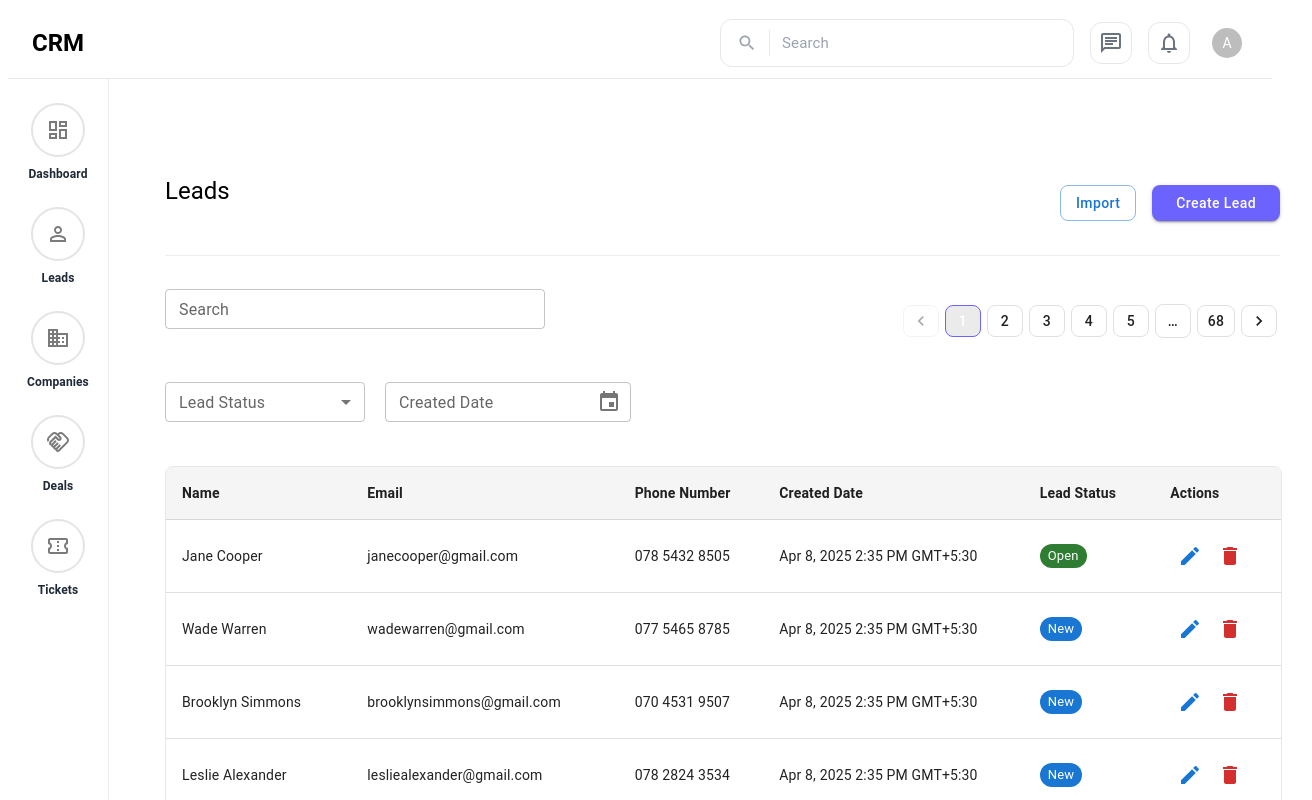
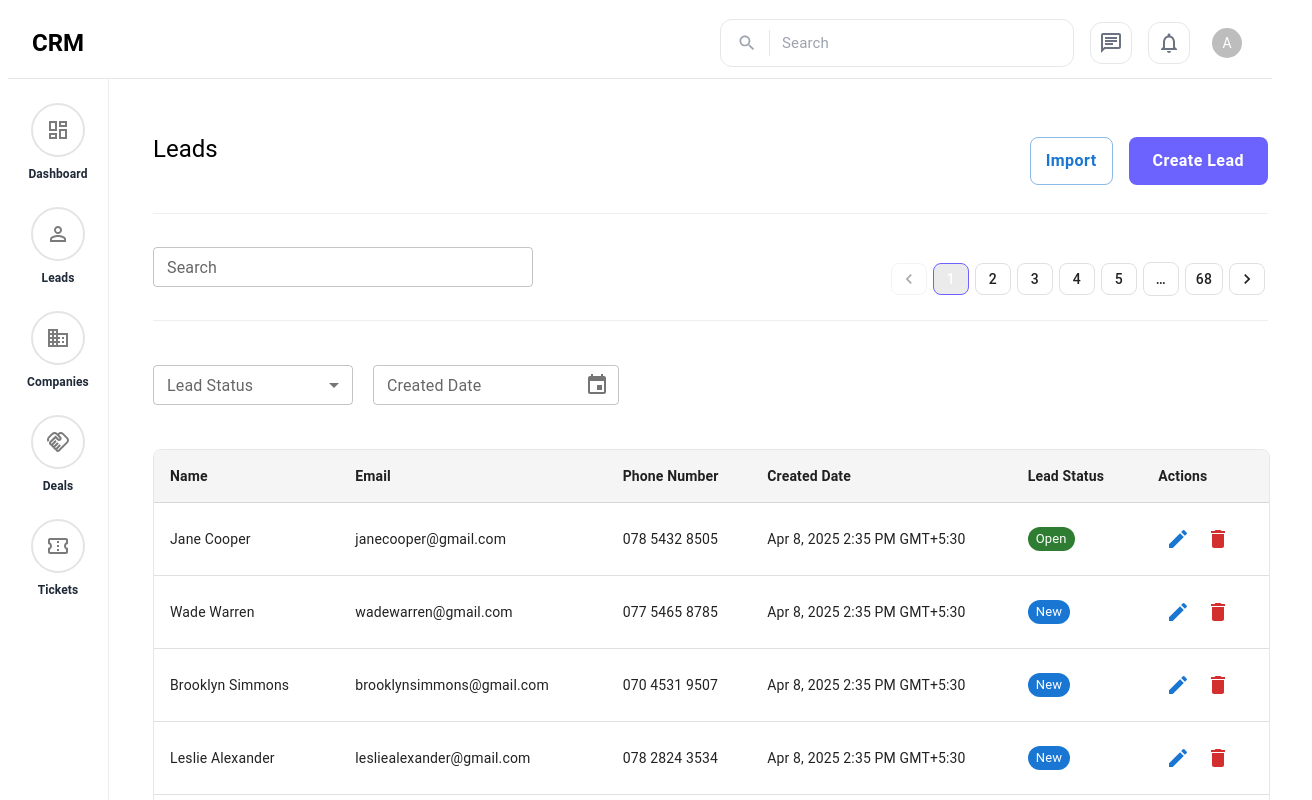
Before and after one commit to Sajida-NA/CRM-frontend, a React (Vite) app: page /leadslist in a window 1280 px wide. Shown: the top 800 px of the page, 1312 px wide, since content can reach past the window. Built offline with nearby package versions, Linux system fonts and the light colour scheme.

Commit message:
leads list updated

```diff
--- a/src/Pages/Leads/Leadslist.jsx
+++ b/src/Pages/Leads/Leadslist.jsx
@@ -83,11 +83,11 @@ export default function Leadslist() {
       <Box
         sx={{
           maxWidth: "1000",
-          mx: "auto",
-          mt: 5,
-          p: 4,
-          width: "100%",
-          minHeight: "100vh",
+        margin: "0 auto",
+        marginTop: "10px",
+        padding: "20px",
+        width: "100%",
+        minHeight: "100vh",
         }}
       >
         {/* Header */}
@@ -102,7 +102,7 @@ export default function Leadslist() {
           <PageHeader title="Leads" />
 
           <Box sx={{ display: "flex", gap: 2 }}>
-            <Button
+            <CommonButton
               variant="outlined"
               sx={{
                 textTransform: "none",
@@ -110,9 +110,9 @@ export default function Leadslist() {
               }}
             >
               Import
-            </Button>
+            </CommonButton>
 
-            <Button
+            <CommonButton
               variant="contained"
               onClick={() => setOpenDrawer(true)}
               sx={{
@@ -123,11 +123,12 @@ export default function Leadslist() {
               }}
             >
               Create Lead
-            </Button>
+            </CommonButton>
           </Box>
         </Box>
 
         <Box sx={{ borderBottom: "1px solid #eee", mb: 3 }} />
+
         <CreateLeadsDrawer
           open={openDrawer}
           onClose={() => setOpenDrawer(false)}
@@ -150,7 +151,7 @@ export default function Leadslist() {
 
           <Pagination page={page} totalPages={5} onPageChange={setPage} />
         </Box>
-
+        <Box sx={{ borderBottom: "1px solid #eee", mb: 3 }} />
         {/* Filters */}
         <FilterSection>
           <SelectField
```
